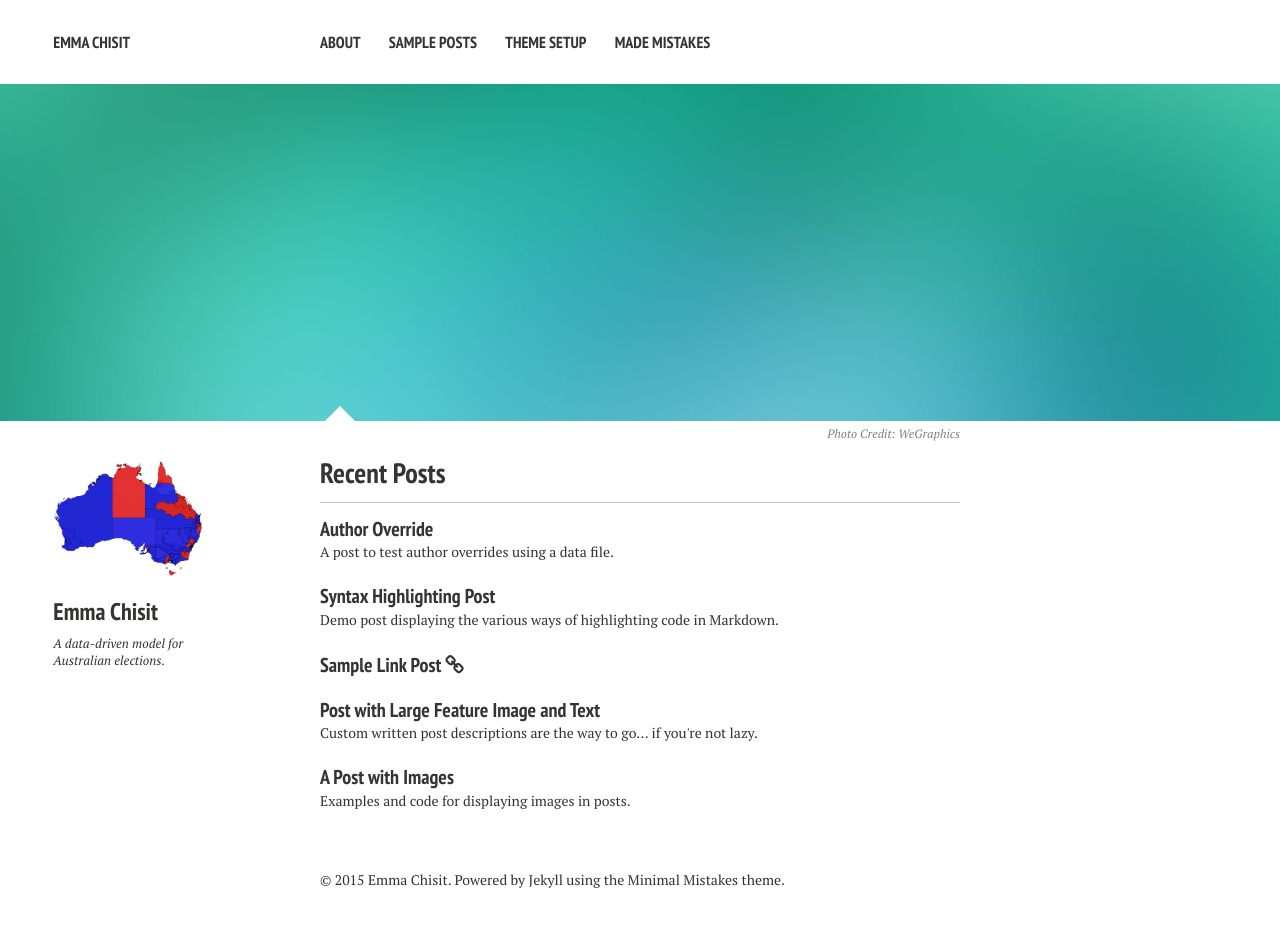
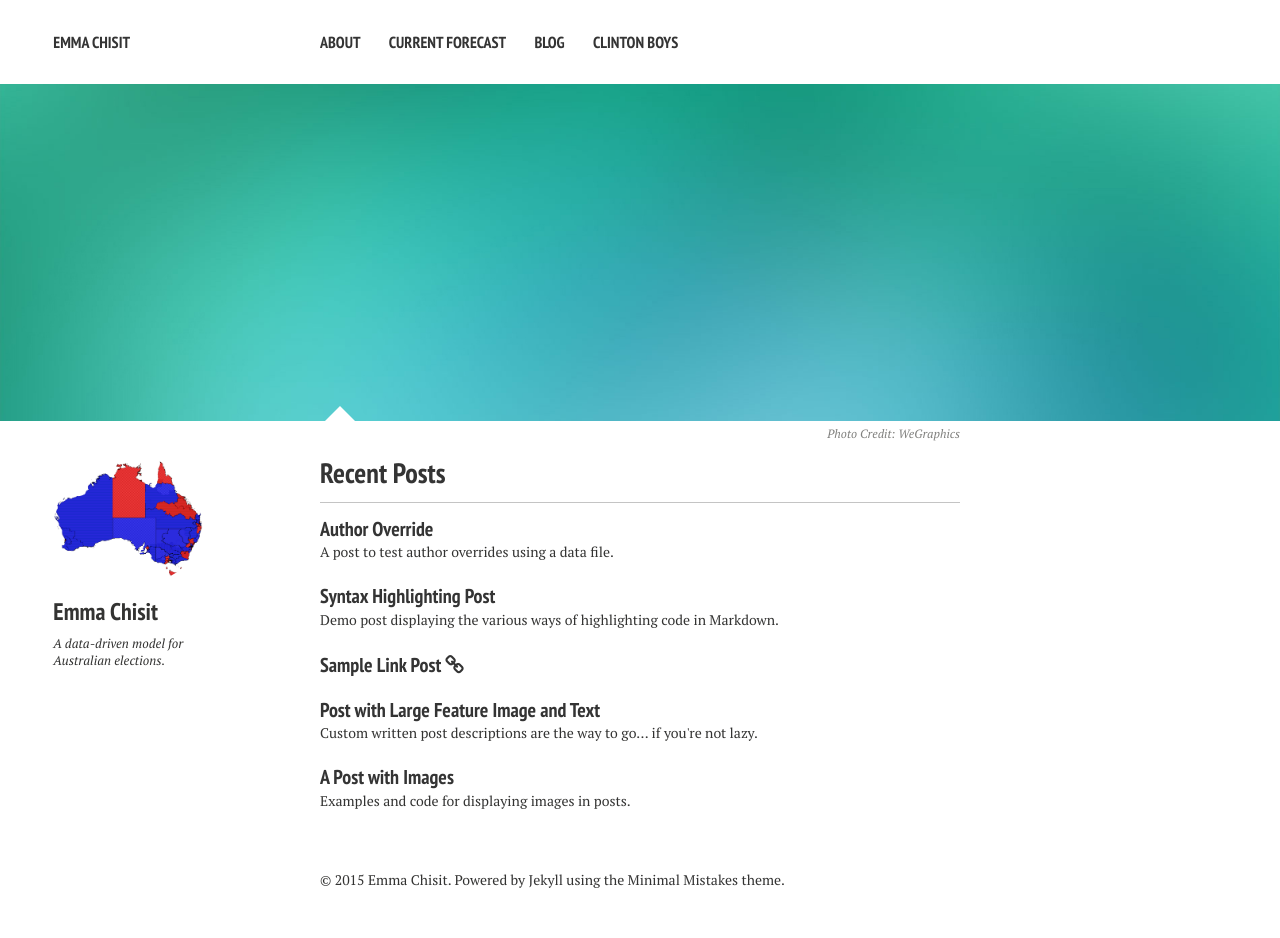
Before and after one commit to clintonboys/emma-chisit-site, a Jekyll site: the page built from index.md, in a window 1280 px wide. Built offline with Jekyll 4.4.1, drawn with Linux system fonts in a browser that asks for light colours; nearby versions of some CDN libraries.

Commit message:
Navigation etc

```diff
--- a/_data/navigation.yml
+++ b/_data/navigation.yml
@@ -3,11 +3,11 @@
 - title: About
   url: /about/
 
-- title: Sample Posts
+- title: Current forecast
   url: /posts/
 
-- title: Theme Setup
+- title: Blog
   url: /theme-setup/
 
-- title: Made Mistakes
-  url: http://mademistakes.com
+- title: Clinton Boys
+  url: http://clintonboys.com
```
Also changed, not shown: 1 other file.
